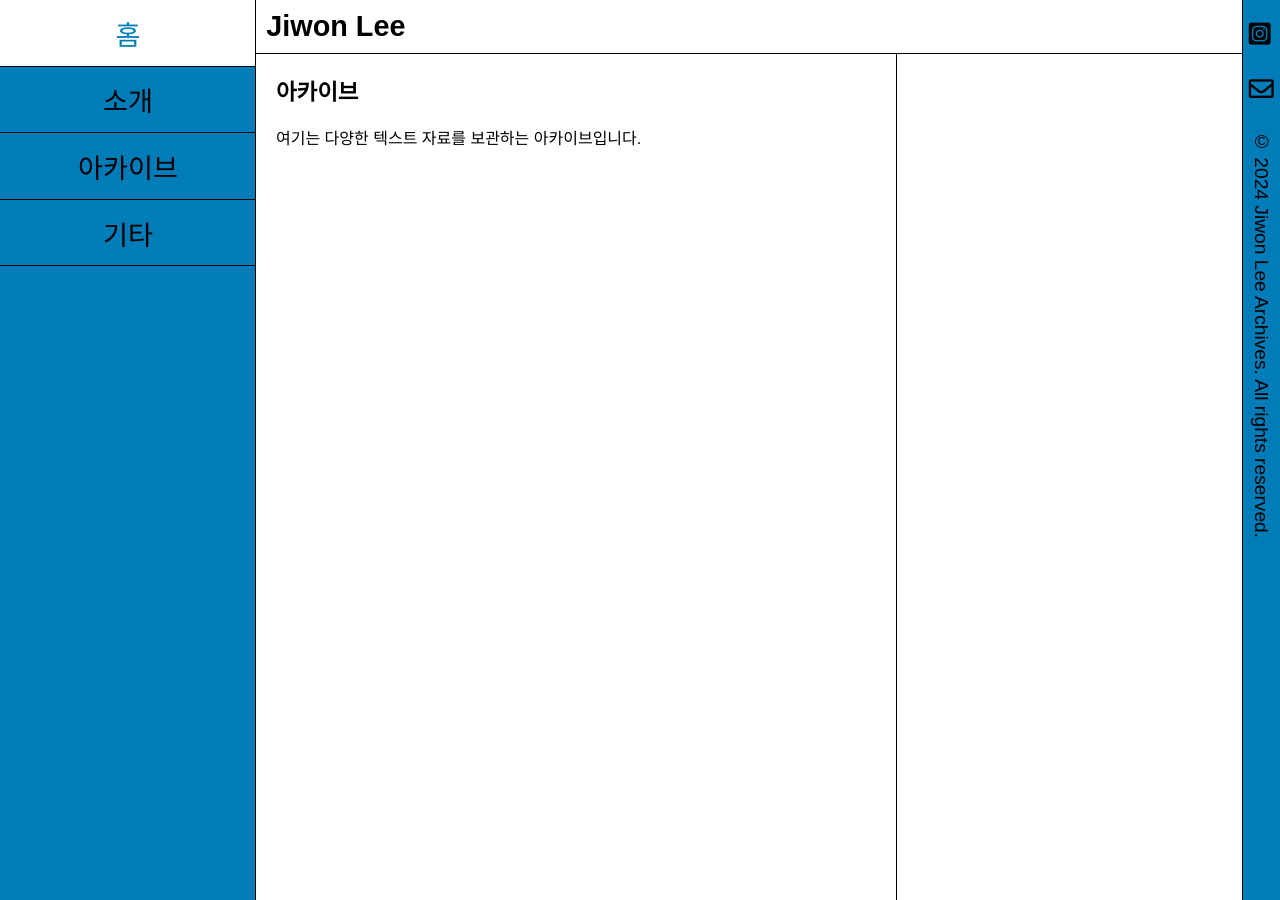
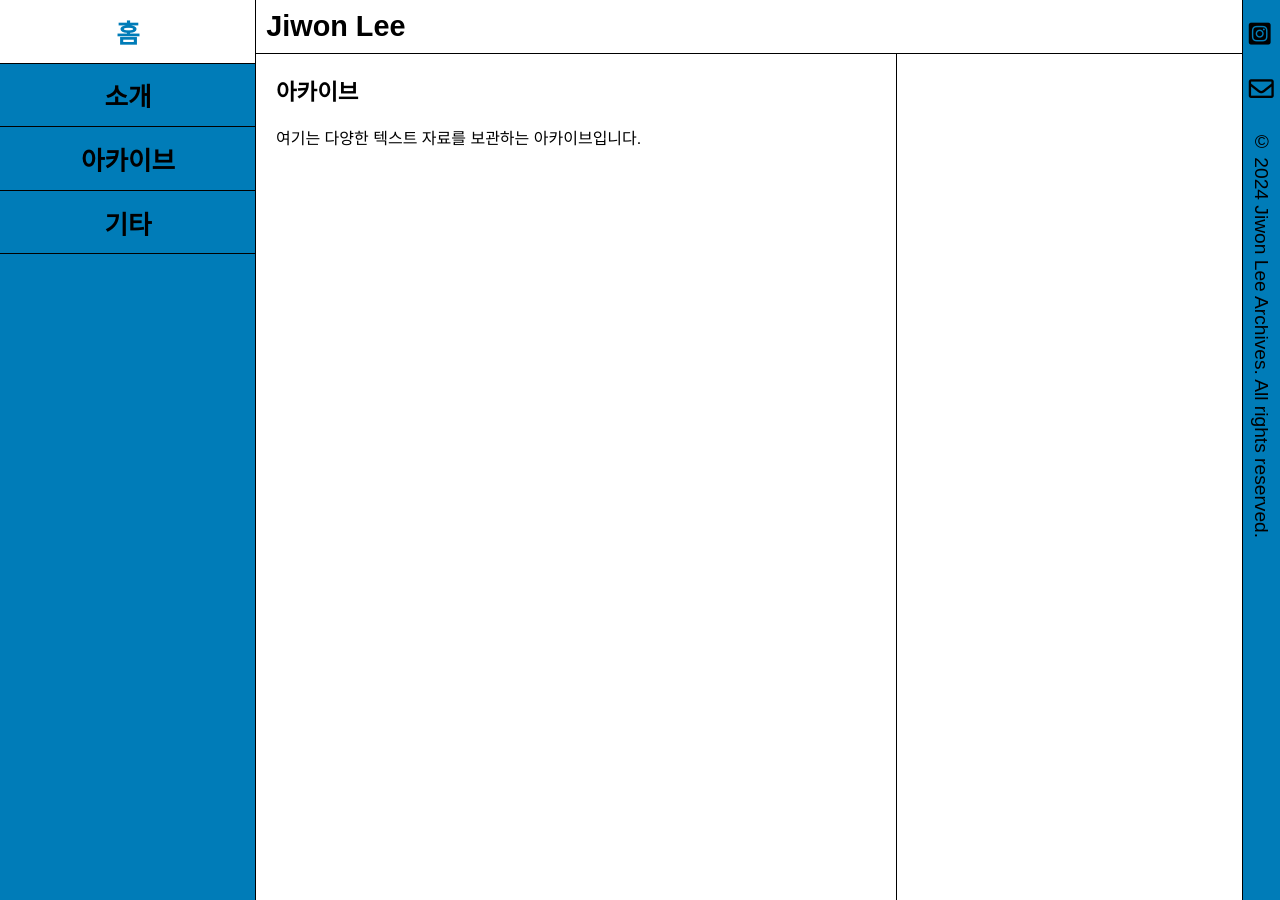
Before and after one commit to LfayeJ/archives, a Jekyll site: the page built from index.html, in a window 1280 px wide and 900 px high. Built offline with Jekyll 4.4.1, drawn with Linux system fonts in a browser that asks for light colours; some web fonts are replaced.

Commit message:
Update styles.css

```diff
--- a/assets/css/styles.css
+++ b/assets/css/styles.css
@@ -145,7 +145,8 @@ h1, h2 {
   border-bottom: 1px solid var(--border-color);
   text-align: center;
   padding: 1vw;
-  font-size: 1.7rem;
+  font-size: 1.6rem;
+  font-weight: 700;
   transition: background-color 0.3s, color 0.3s;
 }
 
```
